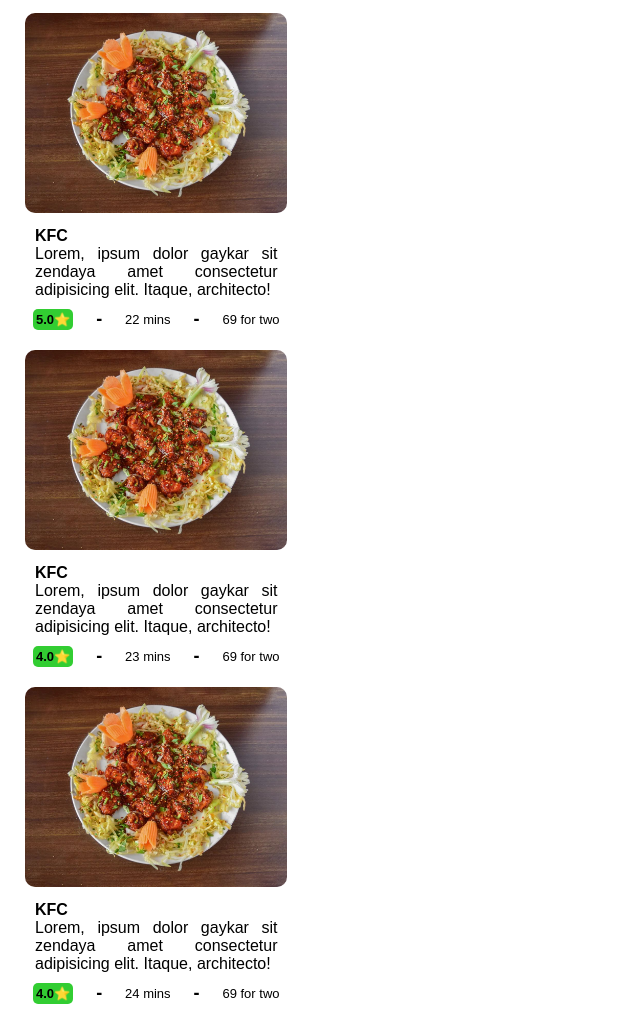
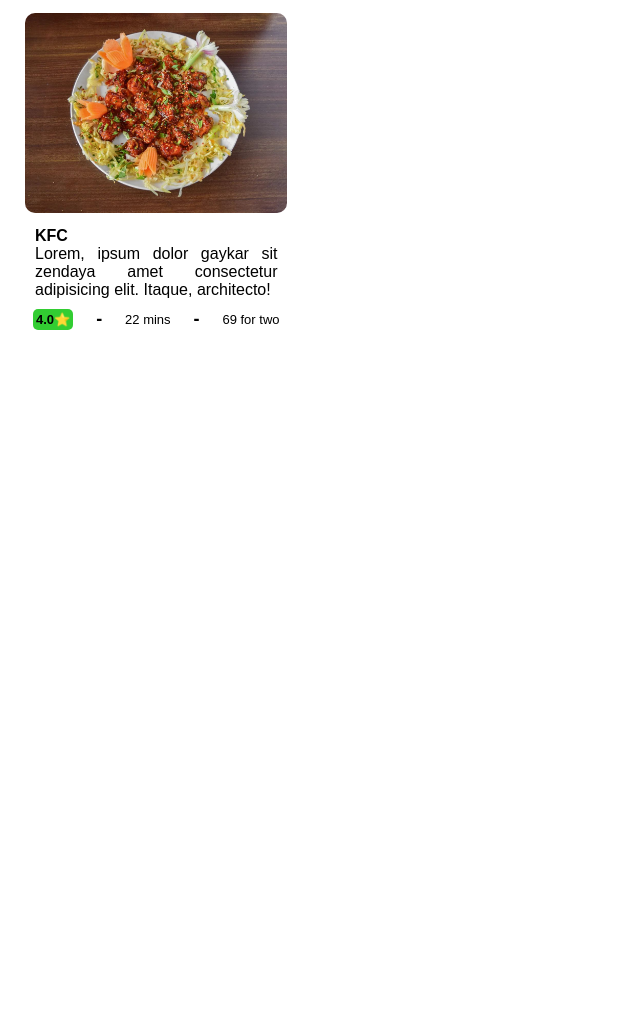
Before and after one commit to DhanasekaranRanijth/hari, a website built with Vite: page index.html in a window 1280 px wide. Shown: the part 410-1424 px from the top of the page, without its empty margins (0-640 px from the left). After the commit the page ends 800 px from the top, so only its background shows below. Built offline with nearby package versions, Linux system fonts and the light colour scheme.

Commit message:
Update index.html

```diff
--- a/index.html
+++ b/index.html
@@ -81,7 +81,7 @@
         <div class="grid_item_footer">
           <div class="grid_item_footer_1">
             <div class="grid_item_footer_1_rating">
-              5.0⭐
+              4.0⭐
             </div>
           </div>
           <div class="grid_item_separator">-</div>
@@ -96,77 +96,6 @@
     </div>
   </div>
 
-   <div class="grid_body">
-      <div class="grid_item">
-        <div>
-          <img src="./s1.jpg" height="200px">
-        </div>
-
-        <div>
-          <div class="grid_item_desc">
-            <div class="grid_item_desc_head">
-              KFC
-            </div>
-            <div class="grid_item_desc_body">
-              Lorem, ipsum dolor gaykar sit zendaya amet consectetur adipisicing elit. Itaque, architecto!
-            </div>
-          </div>
-        </div>
-
-        <div class="grid_item_footer">
-          <div class="grid_item_footer_1">
-            <div class="grid_item_footer_1_rating">
-              4.0⭐
-            </div>
-          </div>
-          <div class="grid_item_separator">-</div>
-          <div class="grid_item_footer_2">
-            23 mins
-          </div>
-          <div class="grid_item_separator">-</div>
-          <div class="grid_item_footer_3">69 for two</div>
-        </div>
-
-      </div>
-    </div>
-  </div>
-
-   <div class="grid_body">
-      <div class="grid_item">
-        <div>
-          <img src="./s1.jpg" height="200px">
-        </div>
-
-        <div>
-          <div class="grid_item_desc">
-            <div class="grid_item_desc_head">
-              KFC
-            </div>
-            <div class="grid_item_desc_body">
-              Lorem, ipsum dolor gaykar sit zendaya amet consectetur adipisicing elit. Itaque, architecto!
-            </div>
-          </div>
-        </div>
-
-        <div class="grid_item_footer">
-          <div class="grid_item_footer_1">
-            <div class="grid_item_footer_1_rating">
-              4.0⭐
-            </div>
-          </div>
-          <div class="grid_item_separator">-</div>
-          <div class="grid_item_footer_2">
-            24 mins
-          </div>
-          <div class="grid_item_separator">-</div>
-          <div class="grid_item_footer_3">69 for two</div>
-        </div>
-
-      </div>
-    </div>
-  </div>
-
-
 
 
 
```
